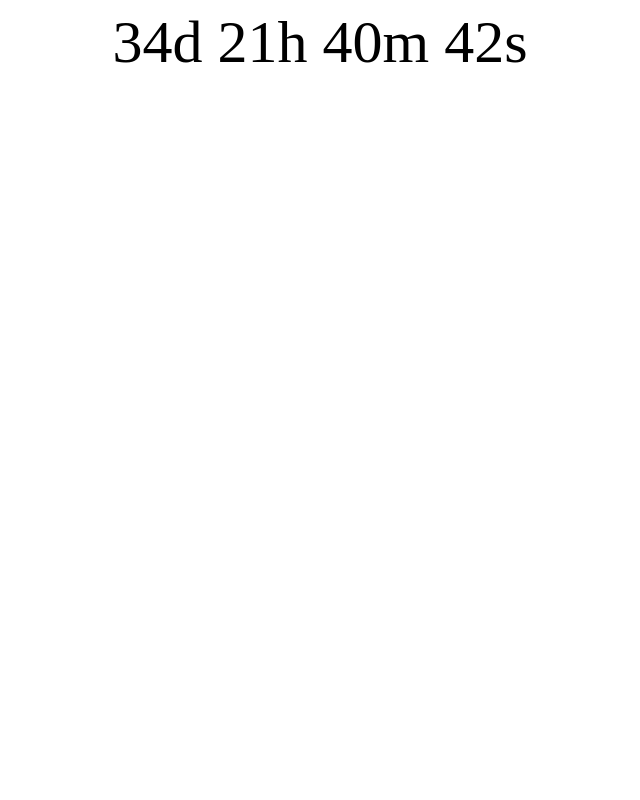
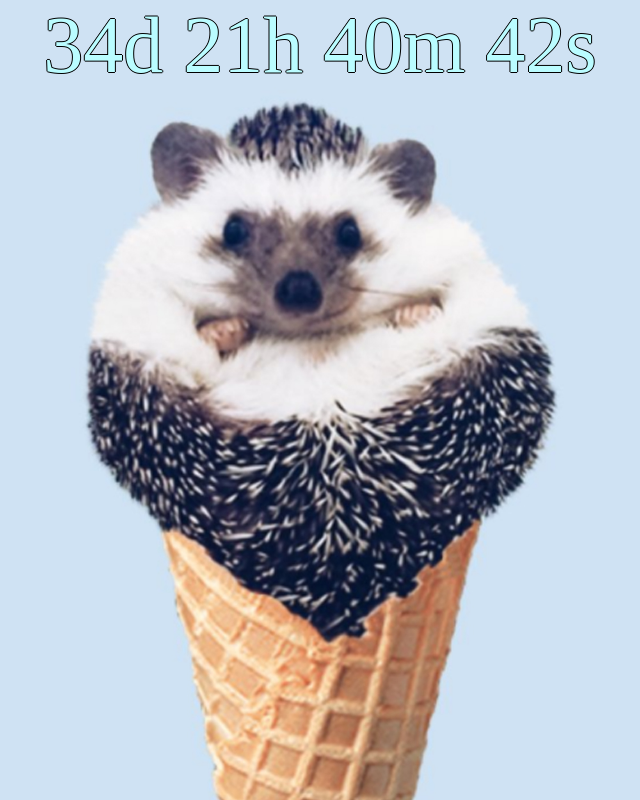
Before and after one commit to JaredConover/JaredConover.github.io, a plain HTML site: page index.html in a window 1280 px wide. Shown: the whole page, without its empty margins (320-960 px from the left). Drawn offline with Linux system fonts and the light colour scheme.

Commit message:
version1

```diff
--- /dev/null
+++ b/css/style.css
@@ -0,0 +1,27 @@
+
+p {
+  text-align: center;
+  font-size: 80px;
+  margin-top:0px;
+  color: #bafcff;
+  text-shadow: -1px 0 black, 0 1px black, 1px 0 black, 0 -1px black;
+  /*position: absolute;
+    top: 140%;
+    left: 25%;*/
+
+
+}
+
+body{
+	 background-image: url(../images/pokee.jpg);
+    background-attachment: fixed;
+    background-size: cover;
+    padding: 0;
+    margin: 0;
+    height: 100%;
+    position: relative;
+}
+
+h1 {
+	color: red;
+ }
--- a/css/styles.css
+++ /dev/null
@@ -1,6 +0,0 @@
-
-p {
-  text-align: center;
-  font-size: 60px;
-  margin-top:0px;
-}
--- a/index.html
+++ b/index.html
@@ -2,13 +2,17 @@
 <html>
 <head>
 <meta name="viewport" content="width=device-width, initial-scale=1">
-<link rel="stylesheet" type="text/css" href="css/styles.css">
+<link rel="stylesheet" type="text/css" href="css/style.css">
  <script src="js/count.js"></script>
 
 </head>
 <body>
 
+
+
 <p id="demo"></p>
+
+
 
 
 
```
Also changed, not shown: images/pokee.jpg (added).
